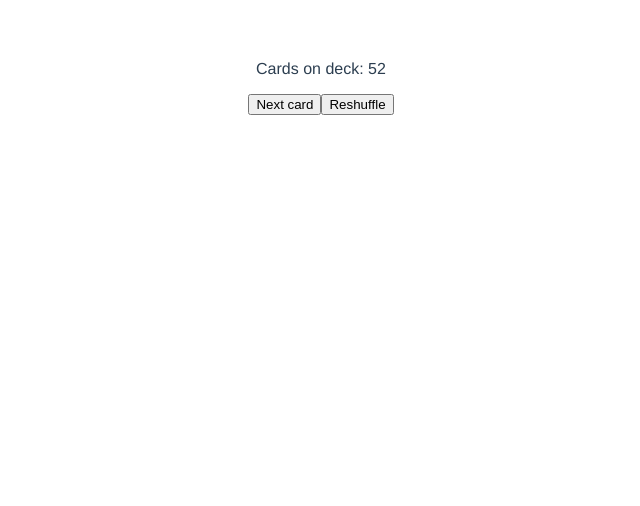
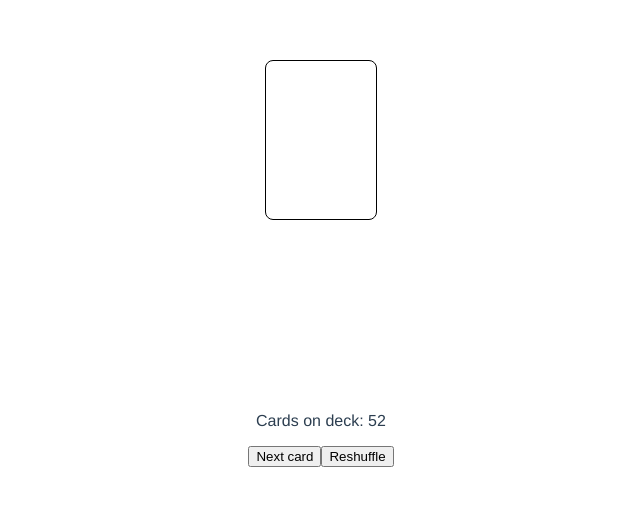
Before and after one commit to hdpoliveira/drinking-game, a Vue app: page / in a window 1280 px wide. Shown: the top 506 px of the page, without its empty margins (319-959 px from the left). Built offline with nearby package versions, Linux system fonts and the light colour scheme.

Commit message:
Draw cards better

```diff
--- a/src/components/CardDisplay.vue
+++ b/src/components/CardDisplay.vue
@@ -1,10 +1,12 @@
 <template>
   <div>
-    <div class="card" :class="redOrBlack">
-      <p>{{ card.value }} {{ card.suit }}</p>
+    <div class="card" :class="redOrBlack" :data-value="cardStr">
+      <p>{{ card.suit }}</p>
     </div>
-    <p>{{ description.short }}</p>
-    <p>{{ description.long }}</p>
+    <div class="description">
+      <p>{{ description.short }}</p>
+      <p>{{ description.long }}</p>
+    </div>
   </div>
 </template>
 
@@ -22,8 +24,12 @@ export default {
     description: Object,
   },
   setup(props, context) {
+    const cardStr = computed(
+      () => props.card.value.toString() + props.card.suit
+    );
     const redOrBlack = computed(() => suitColor(props.card.suit));
     return {
+      cardStr,
       redOrBlack,
     };
   },
--- a/src/components/Cards.vue
+++ b/src/components/Cards.vue
@@ -1,9 +1,9 @@
 <template>
   <h1>{{ msg }}</h1>
+  <CardDisplay :card="card" :description="cardDescription" />
   <p>Cards on deck: {{ count }}</p>
   <button @click="nextCard" :disabled="count == 0">Next card</button>
   <button @click="reshuffle">Reshuffle</button>
-  <CardDisplay :card="card" :description="cardDescription" />
 </template>
 
 <script>
--- a/src/index.css
+++ b/src/index.css
@@ -1,10 +1,34 @@
+*, *::after, *::before {
+  box-sizing: border-box;
+}
+
 #app {
   font-family: Avenir, Helvetica, Arial, sans-serif;
   -webkit-font-smoothing: antialiased;
   -moz-osx-font-smoothing: grayscale;
   text-align: center;
   color: #2c3e50;
+  margin: auto;
   margin-top: 60px;
+}
+
+.description {
+  height: 10rem;
+  width: 100%;
+}
+
+
+.card {
+  position: relative;
+  height: 10rem;
+  margin: auto;
+  width: 7rem;
+  border: 1px solid black;
+  border-radius: .5rem;
+  display: flex;
+  justify-content: center;
+  align-items: center;
+  font-size: 4rem;
 }
 
 .card.red {
@@ -14,3 +38,21 @@
 .card.black {
   color: black;
 }
+
+.card::before,
+.card::after {
+  position: absolute;
+  content: attr(data-value);
+  font-size: 2rem;
+}
+
+.card::before {
+  top: .5rem;
+  left: .5rem
+}
+
+.card::after {
+  bottom: .5rem;
+  right: .5rem;
+  transform: rotate(180deg);
+}
```
